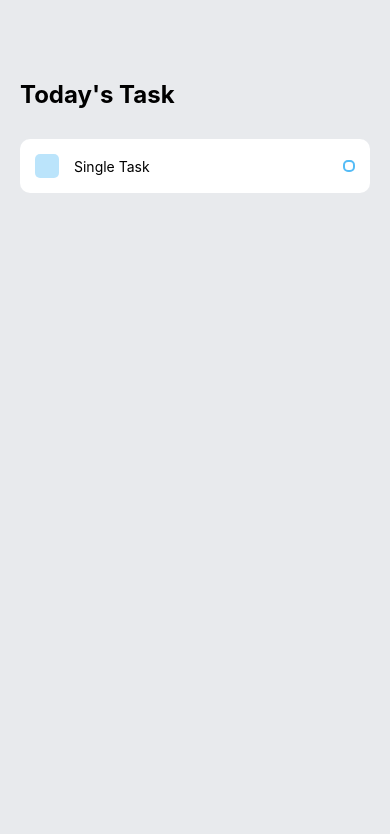
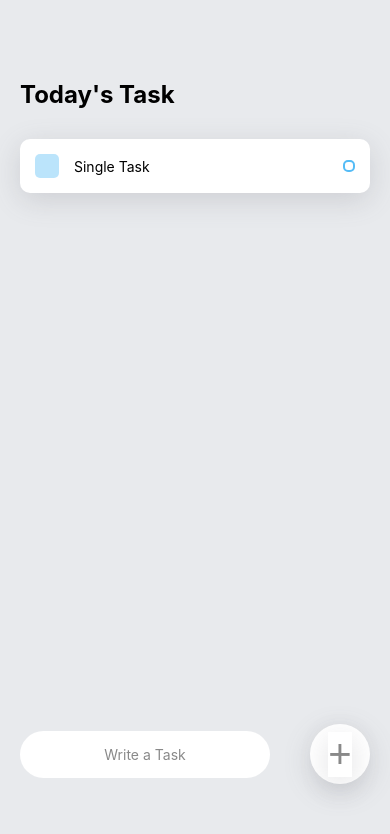
Before and after one commit to UsmanAsif193/todo-app-react-native, a React Native app: screen / in a window 390 px wide. Shown: the top 834 px of the page. Built offline with nearby package versions, Linux system fonts and the light colour scheme.

Commit message:
feat: design of todo app completed

```diff
--- a/App.js
+++ b/App.js
@@ -1,5 +1,13 @@
 import { StatusBar } from "expo-status-bar";
-import { StyleSheet, Text, View } from "react-native";
+import {
+  KeyboardAvoidingView,
+  Platform,
+  StyleSheet,
+  Text,
+  TextInput,
+  TouchableOpacity,
+  View,
+} from "react-native";
 import SingleTask from "./components/SingleTask";
 
 export default function App() {
@@ -14,6 +22,22 @@
           <SingleTask />
         </View>
       </View>
+      {/* Write a Task */}
+      <KeyboardAvoidingView
+        style={styles.writeTaskWrapper}
+        behavior={Platform.OS === "ios" ? "padding" : "height"}
+      >
+        <TextInput
+          style={styles.input}
+          placeholder="Write a Task"
+          placeholderTextColor="#898989"
+        />
+        <TouchableOpacity>
+          <View style={styles.addWrapper}>
+            <Text style={styles.addText}>+</Text>
+          </View>
+        </TouchableOpacity>
+      </KeyboardAvoidingView>
     </View>
   );
 }
@@ -34,4 +58,39 @@
   items: {
     marginTop: 30,
   },
+  writeTaskWrapper: {
+    position: "absolute",
+    bottom: 60,
+    width: "100%",
+    flexDirection: "row",
+    justifyContent: "space-around",
+    alignItems: "center",
+  },
+  input: {
+    paddingVertical: 15,
+    paddingHorizontal: 15,
+    backgroundColor: "white",
+    borderRadius: 60,
+    textAlign: "center",
+    width: 250,
+    color: "#2a2a2a",
+  },
+  addWrapper: {
+    width: 60,
+    height: 60,
+    backgroundColor: "white",
+    borderRadius: 60,
+    justifyContent: "center",
+    alignItems: "center",
+    boxShadow: "rgba(100, 100, 111, 0.2) 0px 7px 29px 0px",
+  },
+  addText: {
+    color: "#898989",
+    fontSize: 40,
+    fontStyle: "normal",
+    fontWeight: "200",
+    fontFamily: "Arial",
+    textAlign: "center",
+    boxShadow: "rgba(100, 100, 111, 0.2) 0px 7px 29px 0px",
+  },
 });
--- a/components/SingleTask/index.js
+++ b/components/SingleTask/index.js
@@ -22,6 +22,7 @@
     alignItems: "center",
     justifyContent: "space-between",
     marginBottom: 20,
+    boxShadow: "rgba(100, 100, 111, 0.2) 0px 7px 29px 0px",
   },
   itemLeft: {
     flexDirection: "row",
```
